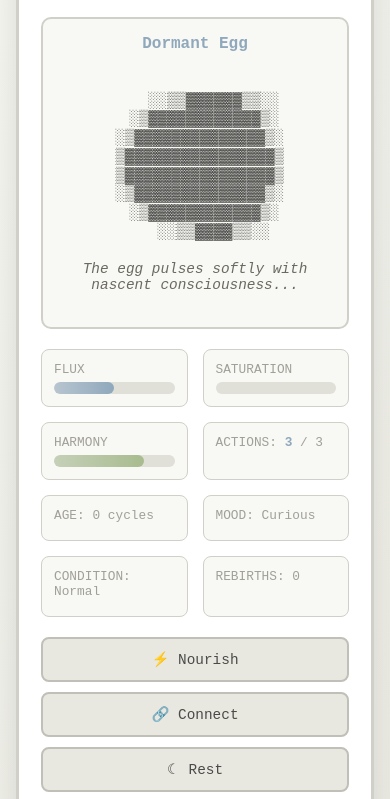
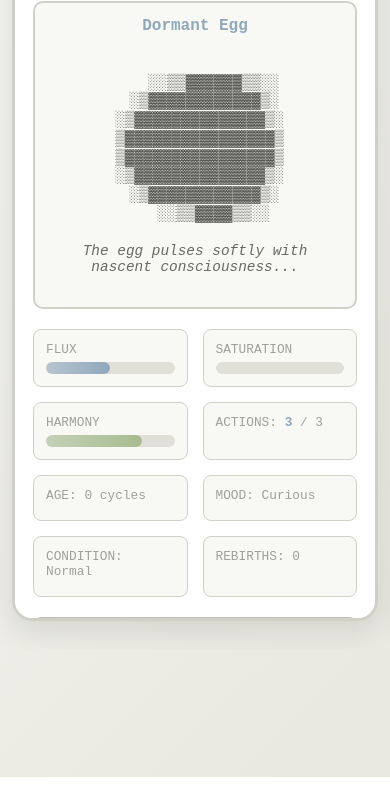
Before and after one commit to HyperdenseLLC/creature, a plain HTML site: page index.html in a window 390 px wide. Shown: the part 111-910 px from the top of the page. After the commit the page ends 888 px from the top, so only its background shows below. Drawn offline with Linux system fonts and the light colour scheme.

Commit message:
Tighten mobile panel layout

```diff
--- a/index.html
+++ b/index.html
@@ -468,10 +468,11 @@
             .container,
             .location-container,
             .log-container {
-                padding: 22px;
+                padding: 18px;
             }
             .display {
-                padding: 16px;
+                padding: 14px;
+                min-height: 160px;
             }
             .ascii-art {
                 font-size: clamp(12px, 4vw, 18px);
@@ -516,8 +517,9 @@
 
         @media (max-width: 768px) {
             body {
-                padding: 20px 0 40px;
-                justify-content: center;
+                padding: 12px 0 32px;
+                justify-content: flex-start;
+                align-items: stretch;
             }
             .panel-slider {
                 display: flex;
@@ -541,7 +543,7 @@
                 flex: 0 0 100%;
                 scroll-snap-align: center;
                 scroll-snap-stop: always;
-                padding: 20px 16px 40px;
+                padding: 16px 12px 28px;
                 justify-content: center;
                 box-sizing: border-box;
             }
@@ -552,6 +554,8 @@
             }
             .panel > * {
                 width: min(100%, 500px);
+                max-height: calc(100vh - 140px);
+                overflow-y: auto;
             }
             .locations-panel > .location-container {
                 width: min(100%, 360px);
```
